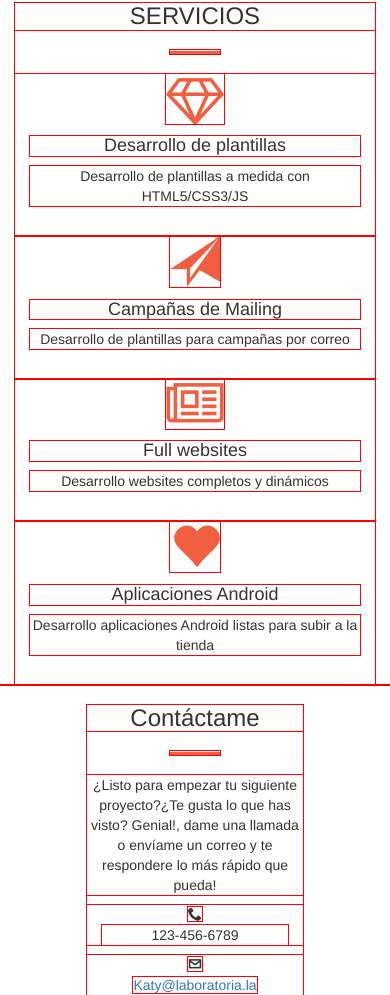
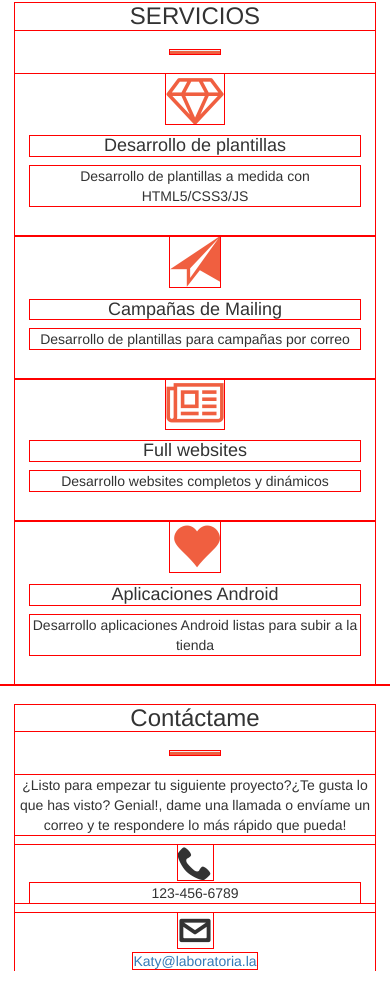
Before and after one commit to Cinthia-Developer/Viendo-cajas2, a plain HTML site: page index.html in a window 390 px wide. Shown: the part 985-1980 px from the top of the page. After the commit the page ends 1956 px from the top, so only its background shows below. Drawn offline with nearby package versions, Linux system fonts and the light colour scheme; files whose address does not match are found by name.

Commit message:
iconos puestos

```diff
--- a/css/main.css
+++ b/css/main.css
@@ -50,9 +50,11 @@ hr{
 #contactame{ text-align: center;}
 .cuadro-final{width: 60%; margin: auto;}
 #contactame hr{background-color:#f05f40; }
+#contactame span{font-size: 35px;}
 /*-----------------------------@media-----------------------------*/
 @media screen and (max-width:768px){
     .yo{width: 100%;}
     .iconos{width: 100%;}
     header h1{font-size: 30px;}
+    .cuadro-final{width: 100%;}
 }
```
Also changed, not shown: index.html (+2 -0 lines).
